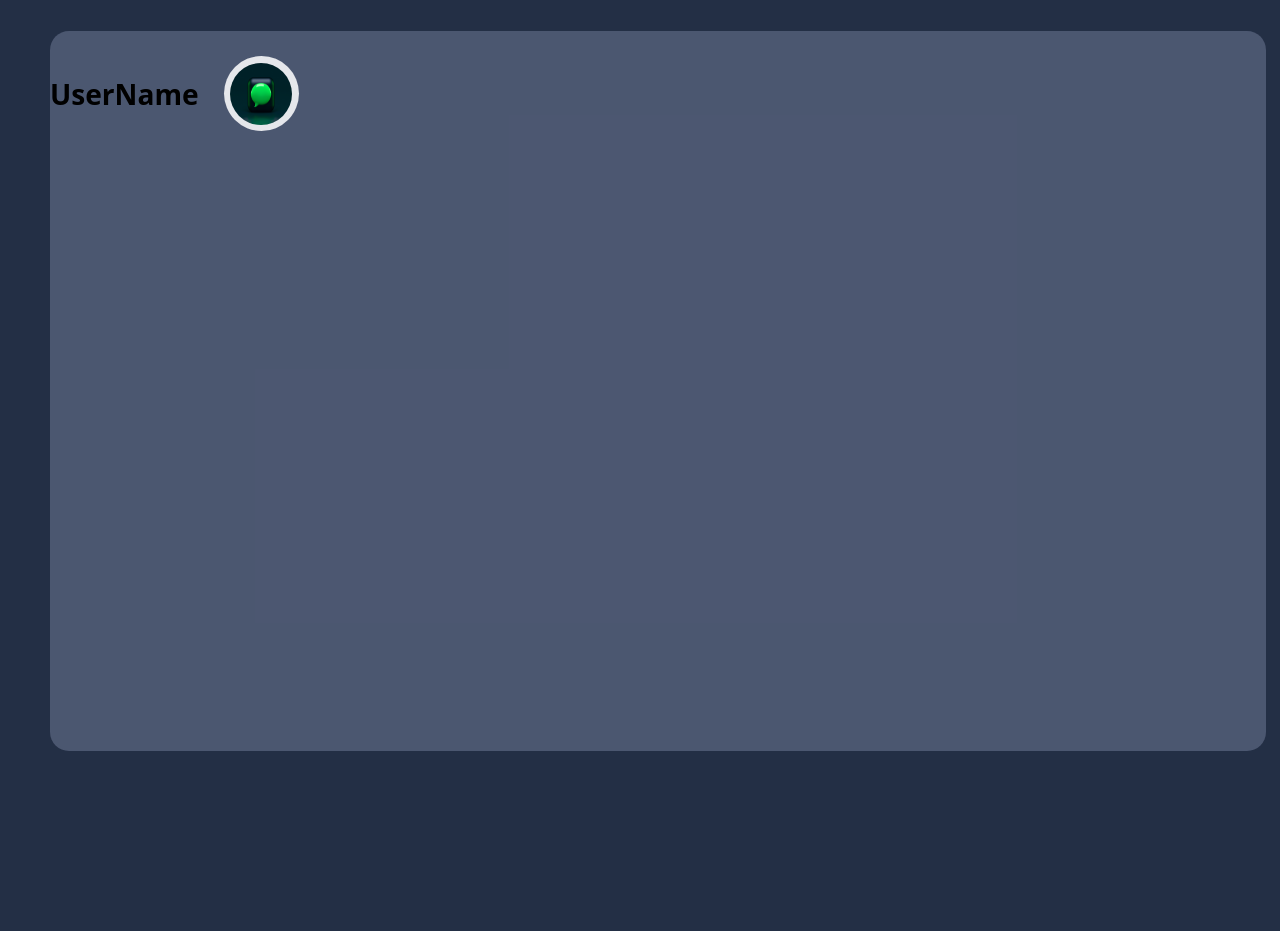
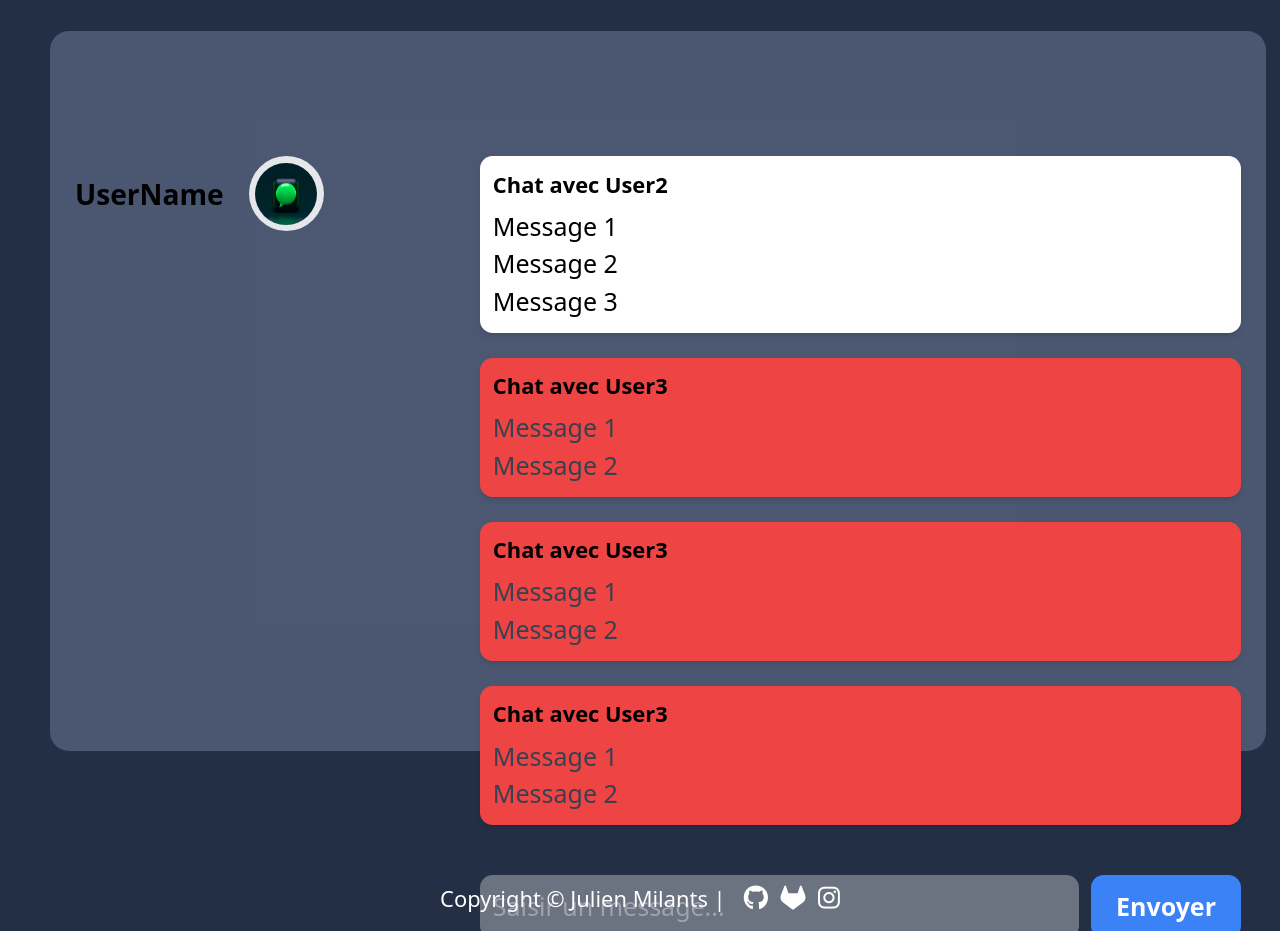
Before and after one commit to NapoTwiixe306/instantmsg, a Vue app: page /chat in a window 1280 px wide. Shown: the part 140-1071 px from the top of the page. Before the commit the page ends 906 px from the top, so only its background shows below. Built offline with nearby package versions, Linux system fonts and the light colour scheme.

Commit message:
mise en page de chatPage

```diff
--- a/src/components/AccPage.vue
+++ b/src/components/AccPage.vue
@@ -1,6 +1,6 @@
 <template>
 <div class="dark">
-  <div class="flex items-center justify-between px-6 py-4 bg-gray-900 navbar">
+  <div class="flex items-center justify-between w-full px-6 py-4 bg-gray-900 navbar">
     <div class="logo">
       <a href="#" class="text-2xl font-bold text-white">Chatify</a>
     </div>
--- a/src/components/ChatPage.vue
+++ b/src/components/ChatPage.vue
@@ -5,25 +5,77 @@
   </div>
   <ul class="flex items-center justify-end space-x-4">
     <li><router-link to="/" class="relative p-3 text-white transition duration-300 hover:bg-cyan-600 rounded-2xl">Home</router-link></li>
-    <li><button v-if="isLoggedIn" @click="logout" class="p-2 transition duration-300 p-3text-white hover:bg-cyan-600 rounded-2xl"><span class="relative left-[-15px]">| </span>Déconnexion</button></li>
+    <li><button v-if="isLoggedIn" @click="logout" class="p-2 p-3 text-white transition duration-300 hover:bg-cyan-600 rounded-2xl"><span class="relative left-[-15px]">| </span>Déconnexion</button></li>
   </ul>
 </div>
 
 <div class="h-screen dark">
   <div class="test">
-    <div class="flex items-center gap-4">
-      <h1 class="mt-4 text-lg font-bold text-black">UserName</h1>
-      <span class="inline-flex items-center justify-center w-12 h-12 mt-4 bg-gray-200 rounded-full">
+    <div class="flex items-center gap-4 relative top-[100px] left-[25px]">
+      <h1 class="mt-4 text-lg font-bold text-black r">UserName</h1>
+      <span class="inline-flex items-center justify-center w-12 h-12 mt-4 bg-gray-200 rounded-full ]">
         <img src="../assets/img/img.jpg" alt="Photo de profil" class="w-10 h-10 rounded-full">
       </span>
     </div>
-    <div class="container_msg">
-      <!--ici, c'est genre une border a coter de username, la border c'est ce qui va contenir le chat chat, donc une border pas trop grande, mais grande quand même,
-         et vazy, fini le design de userName, pour afficher le user, lui permttre d'ajoute une pp, et afficher une searchBar avec la liste de dm-->
+    <div class="h-screen overflow-y-auto">
+      <div class="h-screen overflow-y-auto">
+        <div class="flex flex-row justify-end">
+          <!-- ici, le contenu principal -->
+          <div class="w-2/3">
+            <div class="p-4 space-y-4">
+              <div class="p-2 bg-white rounded-lg shadow-md">
+                <div class="mb-1 text-sm font-bold text-black">Chat avec User2</div>
+                <div class="text-sm text-black">
+                  <p>Message 1</p>
+                  <p>Message 2</p>
+                  <p>Message 3</p>
+                </div>
+              </div>
+              <div class="p-2 bg-red-500 rounded-lg shadow-md ">
+                <div class="mb-1 text-sm font-bold text-black">Chat avec User3</div>
+                <div class="text-sm text-gray-700">
+                  <p>Message 1</p>
+                  <p>Message 2</p>
+                </div>
+              </div>
+              <div class="p-2 bg-red-500 rounded-lg shadow-md ">
+                <div class="mb-1 text-sm font-bold text-black">Chat avec User3</div>
+                <div class="text-sm text-gray-700">
+                  <p>Message 1</p>
+                  <p>Message 2</p>
+                </div>
+              </div>
+              <div class="p-2 bg-red-500 rounded-lg shadow-md ">
+                <div class="mb-1 text-sm font-bold text-black">Chat avec User3</div>
+                <div class="text-sm text-gray-700">
+                  <p>Message 1</p>
+                  <p>Message 2</p>
+                </div>
+              </div>
+            </div>
+            <div class="p-4">
+              <div class="sticky flex rounded-lg">
+                <input type="text" class="w-full p-2 bg-gray-500 rounded-lg" placeholder="Saisir un message...">
+                <button class="px-4 py-2 ml-2 font-bold text-white bg-blue-500 rounded-lg hover:bg-blue-700">Envoyer</button>
+              </div>
+            </div>
+          </div>
+        </div>
+      </div>
     </div>
   </div>
 </div>
 
+<footer class="py-2 relative top-[100px]">
+      <div class="container mx-auto text-center">
+        <p class="text-sm text-white-600">
+          Copyright © Julien Milants |
+          <a href="https://github.com/NapoTwiixe306" target="_blank"><i class="ml-2 fab fa-github hover:text-sky-500"></i></a>
+          <a href="https://gitlab.com/NapoTwiixe306" target="_blank"><i class="ml-2 fab fa-gitlab hover:text-sky-500"></i></a>
+          <a href="https://instagram.com/julien.mlnts" target="_blank"><i class="ml-2 fab fa-instagram hover:text-sky-500"></i></a>
+        </p>
+      </div>
+  </footer>
 </template>
 
 <script lang="js">
--- a/src/components/RegisterPage.vue
+++ b/src/components/RegisterPage.vue
@@ -19,7 +19,7 @@
   </div>
 
   <div class="flex items-center justify-center h-screen">
-    <div class="w-full max-w-md p-5 bg-gray-400 border border-red-500 rounded-lg shadow-md">
+    <div class="w-full max-w-md p-5 bg-gray-400 border border-none rounded-lg shadow-md">
       <h1 class="mb-4 text-3xl font-semibold text-center text-sky-800">Créer un compte</h1>
       <form @submit.prevent="submitForm">
         <div class="mb-4">
```
